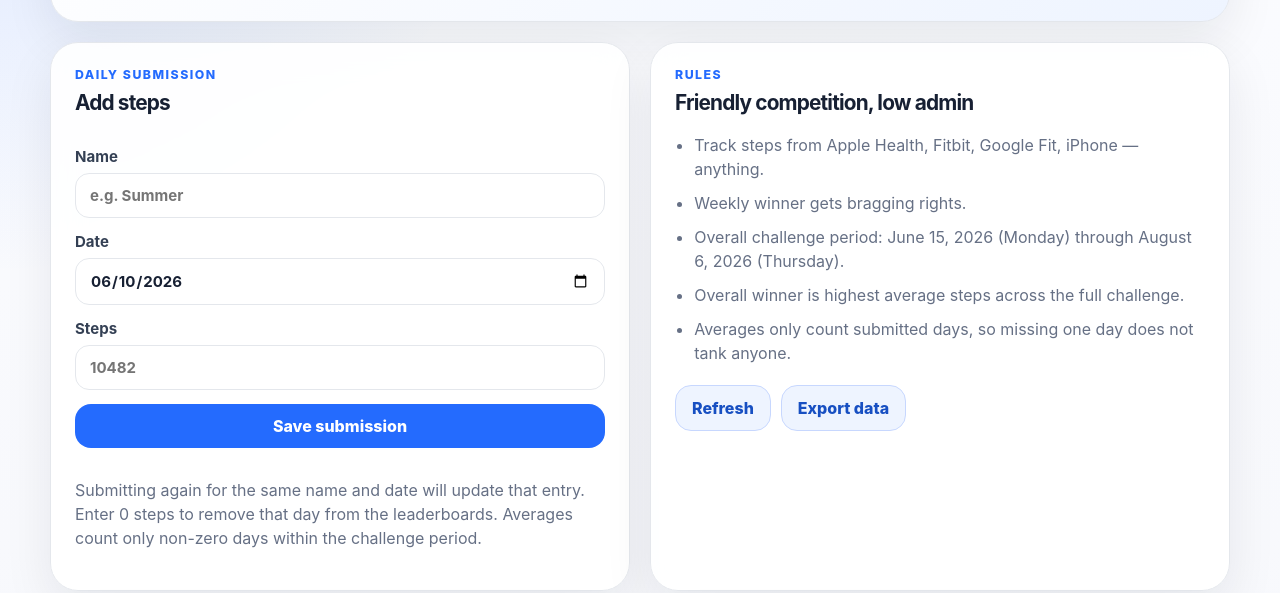
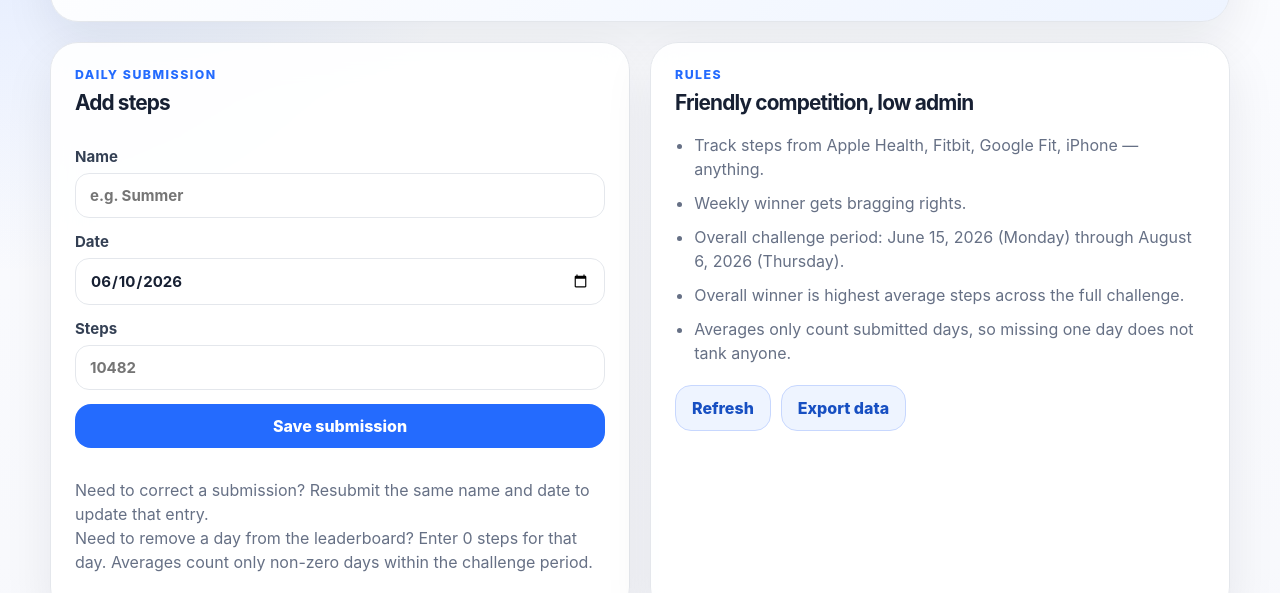
Before and after one commit to dobbyhai/topline-steps-challenge, a plain HTML site: page index.html in a window 1280 px wide. Shown: the part 237-830 px from the top of the page. Drawn offline with Linux system fonts and the light colour scheme; no server answers.

Commit message:
Deploy clarified submission instructions

```diff
--- a/index.html
+++ b/index.html
@@ -40,7 +40,7 @@
             <input id="stepsInput" name="steps" type="number" min="0" step="1" placeholder="10482" required />
           </label>
           <button type="submit">Save submission</button>
-          <p class="hint">Submitting again for the same name and date will update that entry. Enter 0 steps to remove that day from the leaderboards. Averages count only non-zero days within the challenge period.</p>
+          <p class="hint">Need to correct a submission? Resubmit the same name and date to update that entry.<br />Need to remove a day from the leaderboard? Enter 0 steps for that day. Averages count only non-zero days within the challenge period.</p>
         </form>
 
         <section class="card rules-card">
```
